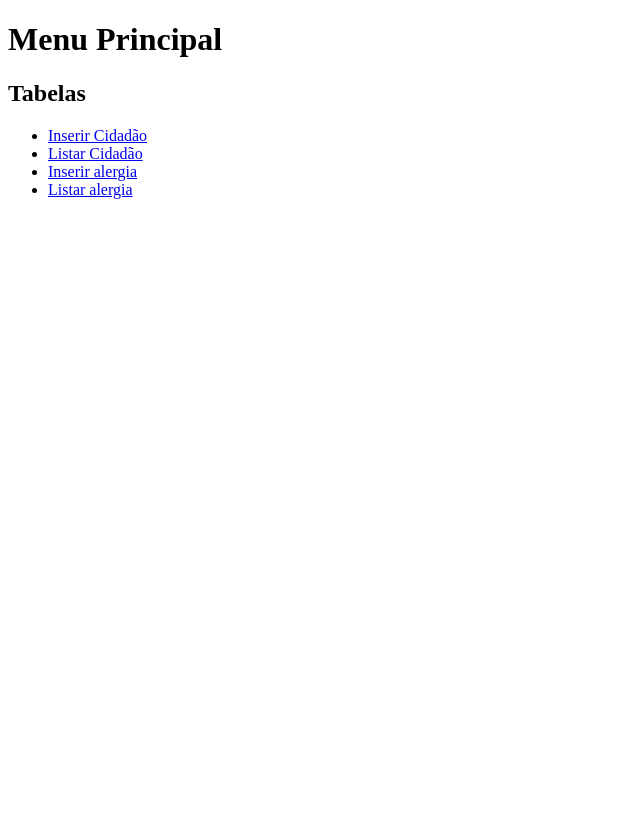
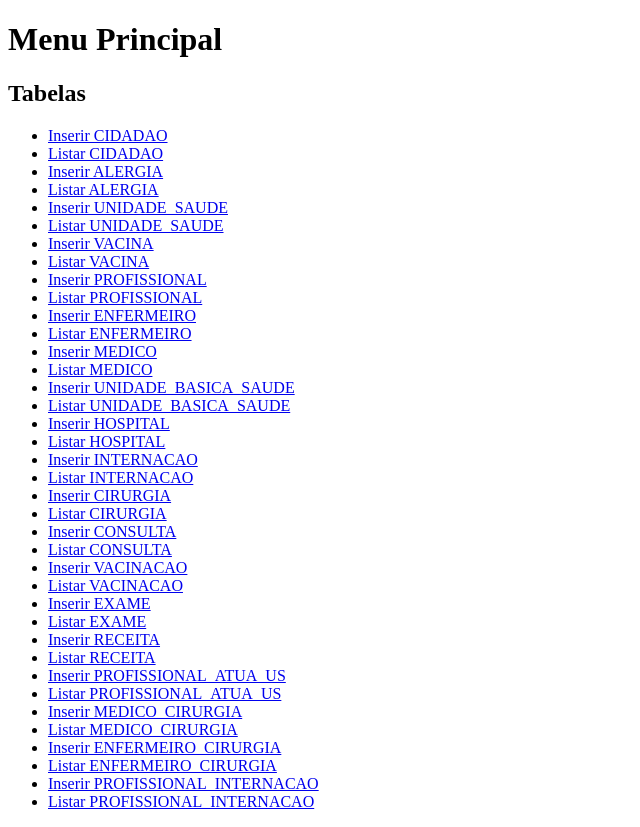
Before and after one commit to tolvo/saude-api, a Flask app: page / in a window 1280 px wide. Shown: the whole page, without its empty margins (0-640 px from the left). Before the commit the page ends 199 px from the top, so only its background shows below. Run offline with Flask 3, Linux system fonts and the light colour scheme.

Commit message:
mudança no front para listar tudo mais fácil

```diff
--- a/src/db/05_profissional.sql
+++ b/src/db/05_profissional.sql
@@ -2,7 +2,7 @@ CREATE TABLE IF NOT EXISTS PROFISSIONAL(
     cpf VARCHAR(11),
     nome VARCHAR(30),
     tipo VARCHAR(10),
-    CONSTRAINT PK_PROFISSIONAL PRIMARY KEY(cpf)
-
+    CONSTRAINT PK_PROFISSIONAL PRIMARY KEY(cpf),
+    CONSTRAINT TIPO_PROFISSIONAL CHECK (lower(tipo) IN ('enfermeiro', 'medico'))
 
 );
--- a/src/db/10_internacao.sql
+++ b/src/db/10_internacao.sql
@@ -3,6 +3,7 @@ CREATE TABLE IF NOT EXISTS INTERNACAO(
     cidadao VARCHAR(11),
     cnes VARCHAR(10),
     data_alta DATE,
+    motivo VARCHAR(100),
     ala_hospitalar VARCHAR(10),
     CONSTRAINT PK_INTERNACAO PRIMARY KEY (data_entrada, cidadao, cnes),
     CONSTRAINT FK_INTERNACAO_1 FOREIGN KEY (cidadao)
--- a/src/db/18_enfermeiro_cirurgia.sql
+++ b/src/db/18_enfermeiro_cirurgia.sql
@@ -1,17 +1,17 @@
-CREATE TABLE IF NOT EXISTS MEDICO_CIRURGIA(
+CREATE TABLE IF NOT EXISTS ENFERMEIRO_CIRURGIA(
     data_realiza DATE,
     cidadao VARCHAR(11),
     cnes VARCHAR(10),
     enfermeiro VARCHAR(11),
-    CONSTRAINT PK_MEDICO_CIRURGIA PRIMARY KEY(data_realiza, cidadao,cnes,enfermeiro),
-    CONSTRAINT FK_MEDICO_CIRURGIA_1 FOREIGN KEY(cidadao)
+    CONSTRAINT PK_ENFERMEIRO_CIRURGIA PRIMARY KEY(data_realiza, cidadao,cnes,enfermeiro),
+    CONSTRAINT FK_ENFERMEIRO_CIRURGIA_1 FOREIGN KEY(cidadao)
                 REFERENCES CIDADAO(cpf)
                 ON DELETE CASCADE,
-    CONSTRAINT FK_MEDICO_CIRURGIA_2 FOREIGN KEY(cnes)
+    CONSTRAINT FK_ENFERMEIRO_CIRURGIA_2 FOREIGN KEY(cnes)
                 REFERENCES HOSPITAL(cnes)
                 ON DELETE CASCADE,
 
-    CONSTRAINT FK_MEDICO_CIRURGIA_3 FOREIGN KEY(enfermeiro)
+    CONSTRAINT FK_ENFERMEIRO_CIRURGIA_3 FOREIGN KEY(enfermeiro)
                 REFERENCES enfermeiro(cpf)
                 ON DELETE CASCADE
 
--- a/src/db/19_profissional_internacao.sql
+++ b/src/db/19_profissional_internacao.sql
@@ -6,7 +6,7 @@ CREATE TABLE IF NOT EXISTS PROFISSIONAL_INTERNACAO(
     horario VARCHAR(10),
     visita VARCHAR(15),
     profissional VARCHAR(11),
-    procedimento_realizd VARCHAR(50),
+    procedimento_realizado VARCHAR(50),
     situacao_paciente VARCHAR(50),
     CONSTRAINT PK_PROFISSIONAL_INTERNACAO PRIMARY KEY(data_internacao, cidadao, cnes, data_visita, profissional),
     CONSTRAINT FK_PROFISSIONAL_INTERNACAO_1 FOREIGN KEY(data_internacao, cidadao, cnes)
--- /dev/null
+++ b/src/front/static/menu.js
@@ -0,0 +1,33 @@
+export const tabelas = [
+    "CIDADAO",
+    "ALERGIA",
+    "UNIDADE_SAUDE",
+    "VACINA",
+    "PROFISSIONAL",
+    "ENFERMEIRO",
+    "MEDICO",
+    "UNIDADE_BASICA_SAUDE",
+    "HOSPITAL",
+    "INTERNACAO",
+    "CIRURGIA",
+    "CONSULTA",
+    "VACINACAO",
+    "EXAME",
+    "RECEITA",
+    "PROFISSIONAL_ATUA_US",
+    "MEDICO_CIRURGIA",
+    "ENFERMEIRO_CIRURGIA",
+    "PROFISSIONAL_INTERNACAO"
+];
+
+export function renderMenu() {
+    const ul = document.getElementById("menu-tabelas");
+    if (!ul) return;
+
+    tabelas.forEach(t => {
+        ul.innerHTML += `
+            <li><a href="/form/${t}">Inserir ${t}</a></li>
+            <li><a href="/list/${t}">Listar ${t}</a></li>
+        `;
+    });
+}
--- a/src/front/templates/index.html
+++ b/src/front/templates/index.html
@@ -7,15 +7,14 @@
     <h1>Menu Principal</h1>
 
     <h2>Tabelas</h2>
-    <ul>
+    <ul id="menu-tabelas"></ul>
 
-        <!-- Quando criar uma nova tabela, DUPLIQUE as linhas abaixo -->
-        <li><a href="/form/CIDADAO">Inserir Cidadão</a></li>
-        <li><a href="/list/CIDADAO">Listar Cidadão</a></li>
+    <!-- Importa o JS que contém as tabelas e o renderizador -->
+    <script type="module">
+        import { renderMenu } from "/static/menu.js";
+        renderMenu();
+    </script>
 
-        <li><a href="/form/ALERGIA">Inserir alergia</a></li>
-        <li><a href="/list/ALERGIA">Listar alergia</a></li>
 
-    </ul>
 </body>
 </html>
```
Also changed, not shown: src/front/static/api.js (+18 -1 lines).
